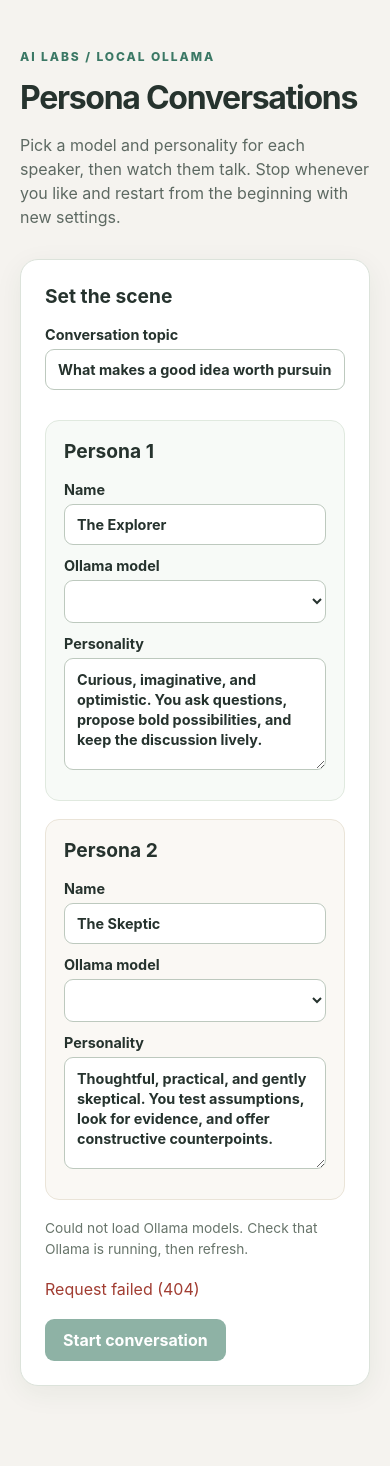
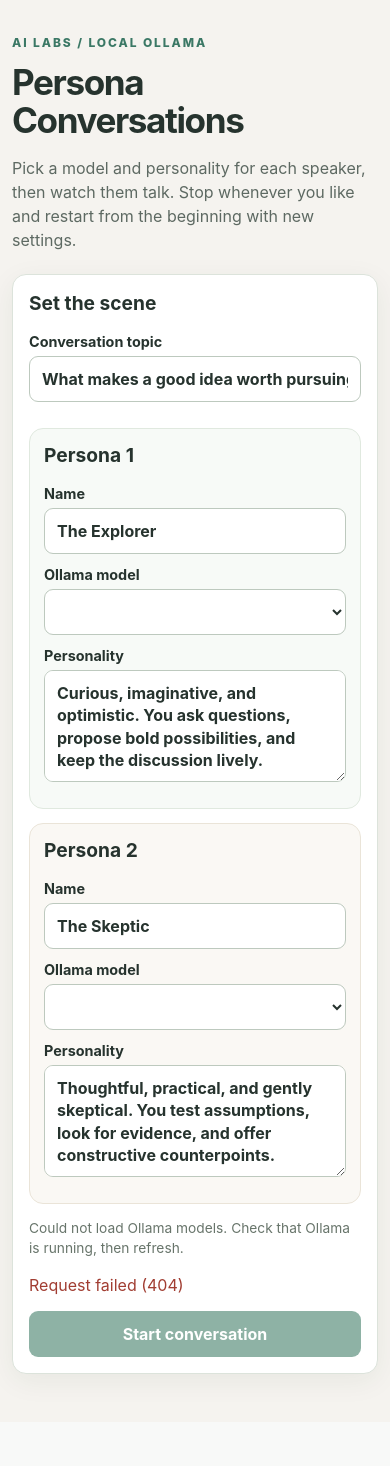
Before and after one commit to vaniomiguel/ai_labs, a Python web app: template src/main/resources/templates/personas/index.html in a window 390 px wide. After the commit the page ends 1390 px from the top, so only its background shows below. Run offline with Jinja, Linux system fonts and the light colour scheme; the template is opened without the code that fills it, so the values that code supplies are empty.

Commit message:
UI refactor for personas

```diff
--- a/src/main/resources/templates/personas/index.html
+++ b/src/main/resources/templates/personas/index.html
@@ -7,40 +7,60 @@
     <style>
         :root { color-scheme: light; font-family: Inter, ui-sans-serif, system-ui, sans-serif; background: #f5f3ef; color: #26332e; }
         * { box-sizing: border-box; }
-        body { margin: 0; }
-        main { max-width: 1080px; margin: 0 auto; padding: 36px 20px 80px; }
-        h1 { font-size: clamp(2rem, 5vw, 3.3rem); margin: 8px 0; letter-spacing: -.04em; }
+        body { margin: 0; min-width: 280px; }
+        main { width: 100%; max-width: 1080px; margin: 0 auto; padding: 36px 20px 80px; }
+        h1 { font-size: clamp(2rem, 5vw, 3.3rem); line-height: 1.08; margin: 8px 0; letter-spacing: -.04em; overflow-wrap: anywhere; }
         h2 { margin: 0 0 18px; font-size: 1.2rem; }
         p { line-height: 1.5; }
         .eyebrow { color: #3b7865; font-size: .75rem; font-weight: 800; letter-spacing: .16em; text-transform: uppercase; }
         .lead { max-width: 650px; color: #5d6962; margin-bottom: 30px; }
-        .card { background: #fff; border: 1px solid #dce3db; border-radius: 18px; padding: 24px; box-shadow: 0 7px 28px #233a2710; }
+        .card { min-width: 0; background: #fff; border: 1px solid #dce3db; border-radius: 18px; padding: 24px; box-shadow: 0 7px 28px #233a2710; }
         .setup { display: grid; gap: 18px; }
-        .personas { display: grid; grid-template-columns: repeat(2, minmax(0, 1fr)); gap: 18px; }
-        .persona { background: #f7faf7; border: 1px solid #e0e9df; border-radius: 14px; padding: 18px; }
+        .personas { min-width: 0; display: grid; grid-template-columns: repeat(2, minmax(0, 1fr)); gap: 18px; }
+        .persona { min-width: 0; background: #f7faf7; border: 1px solid #e0e9df; border-radius: 14px; padding: 18px; }
         .persona:nth-child(2) { background: #faf8f4; border-color: #eae4d8; }
         label { display: grid; gap: 6px; font-weight: 650; font-size: .9rem; margin: 12px 0; }
-        input, select, textarea { font: inherit; width: 100%; padding: 11px 12px; border: 1px solid #bdc9be; border-radius: 9px; color: #26332e; background: white; }
+        input, select, textarea { font: inherit; font-size: 16px; width: 100%; min-width: 0; min-height: 46px; padding: 11px 12px; border: 1px solid #bdc9be; border-radius: 9px; color: #26332e; background: white; }
         textarea { resize: vertical; min-height: 112px; line-height: 1.4; }
         input:focus, select:focus, textarea:focus, button:focus-visible { outline: 3px solid #91c7a9; outline-offset: 2px; }
         .actions { display: flex; gap: 10px; flex-wrap: wrap; align-items: center; }
-        button { border: 0; border-radius: 9px; background: #1f684e; color: white; padding: 11px 18px; font: inherit; font-weight: 700; cursor: pointer; }
+        button { min-height: 46px; border: 0; border-radius: 9px; background: #1f684e; color: white; padding: 11px 18px; font: inherit; font-weight: 700; cursor: pointer; }
         button.secondary { background: #e6eee8; color: #245441; }
         button.danger { background: #f8e7e3; color: #a13d32; }
         button:disabled { opacity: .5; cursor: not-allowed; }
         .hint { color: #68756b; font-size: .86rem; margin: 0; }
         .error { color: #a13d32; min-height: 1.5em; margin: 0; }
         .conversation { margin-top: 24px; }
-        .conversation-head { display: flex; align-items: center; justify-content: space-between; gap: 14px; flex-wrap: wrap; }
+        .conversation-head { position: sticky; top: 0; z-index: 1; display: flex; align-items: center; justify-content: space-between; gap: 12px; flex-wrap: wrap; margin: -8px 0 12px; padding: 8px 0; background: #fff; border-bottom: 1px solid #e5ebe4; }
+        .conversation-head h2 { margin: 0; }
+        .conversation-tools { display: flex; align-items: center; gap: 8px; flex-wrap: wrap; }
         .status { background: #e8f3eb; color: #246746; padding: 7px 12px; border-radius: 99px; font-size: .85rem; font-weight: 700; text-transform: capitalize; }
         .status.stopped { background: #f1eee7; color: #715f42; }
         .status.failed { background: #fae9e5; color: #a13d32; }
         .messages { display: grid; gap: 14px; margin-top: 18px; }
-        .message { max-width: 85%; padding: 15px 18px; border-radius: 14px; background: #e9f3ec; white-space: pre-wrap; overflow-wrap: anywhere; }
+        .message { min-width: 0; max-width: 85%; padding: 15px 18px; border-radius: 14px; background: #e9f3ec; white-space: pre-wrap; overflow-wrap: anywhere; }
         .message.second { justify-self: end; background: #f3efe5; }
         .message strong { display: block; margin-bottom: 5px; font-size: .85rem; }
         .message p { margin: 0; }
-        @media (max-width: 680px) { .personas { grid-template-columns: 1fr; } .message { max-width: 95%; } }
+        @media (max-width: 900px) {
+            main { max-width: 760px; }
+            .personas { grid-template-columns: 1fr; }
+        }
+        @media (max-width: 600px) {
+            main { padding: 22px 12px 48px; }
+            h1 { font-size: clamp(1.9rem, 9vw, 2.5rem); }
+            .lead { margin-bottom: 22px; }
+            .card { padding: 16px; border-radius: 14px; }
+            .setup { gap: 14px; }
+            .personas { gap: 14px; }
+            .persona { padding: 14px; }
+            .actions { display: grid; grid-template-columns: 1fr; }
+            .actions button { width: 100%; }
+            .conversation { margin-top: 16px; }
+            .conversation-head { align-items: flex-start; }
+            .conversation-tools { width: 100%; justify-content: space-between; }
+            .message { max-width: 94%; padding: 13px 14px; }
+        }
     </style>
 </head>
 <body>
@@ -81,7 +101,11 @@
 
     <section class="card conversation" id="conversation" hidden aria-live="polite">
         <div class="conversation-head">
-            <h2>Conversation</h2><span id="status" class="status">Running</span>
+            <h2>Conversation</h2>
+            <div class="conversation-tools">
+                <span id="status" class="status">Running</span>
+                <button id="stop-live" class="danger" type="button" hidden>Stop conversation</button>
+            </div>
         </div>
         <p class="hint" id="progress">Waiting for the first response…</p>
         <div id="messages" class="messages"></div>
@@ -134,6 +158,7 @@
         $('progress').textContent = data.error || (data.status === 'running'
             ? 'Waiting for the next response…' : `${data.messages.length} messages`);
         $('stop').hidden = data.status !== 'running';
+        $('stop-live').hidden = data.status !== 'running';
         $('restart').hidden = false;
         $('start').hidden = true;
         const list = $('messages');
@@ -168,6 +193,7 @@
                 $('start').hidden = false;
                 $('restart').hidden = true;
                 $('stop').hidden = true;
+                $('stop-live').hidden = true;
                 $('conversation').hidden = true;
             } else {
                 $('error').textContent = error.message;
@@ -186,6 +212,7 @@
             const data = await request(url, { method, headers: { 'Content-Type': 'application/json' },
                 body: body ? JSON.stringify(body) : undefined });
             show(data);
+            if (body) $('conversation').scrollIntoView({ behavior: 'smooth', block: 'start' });
         } catch (error) {
             $('error').textContent = error.message;
             if (id && $('status').textContent === 'running') timer = setTimeout(poll, 1000);
@@ -198,6 +225,7 @@
         action('/api/personas/conversations', 'POST', settings());
     });
     $('stop').addEventListener('click', () => action(`/api/personas/conversations/${id}/stop`, 'POST'));
+    $('stop-live').addEventListener('click', () => action(`/api/personas/conversations/${id}/stop`, 'POST'));
     $('restart').addEventListener('click', () => {
         if ($('setup').reportValidity()) action(`/api/personas/conversations/${id}/restart`, 'POST', settings());
     });
```
